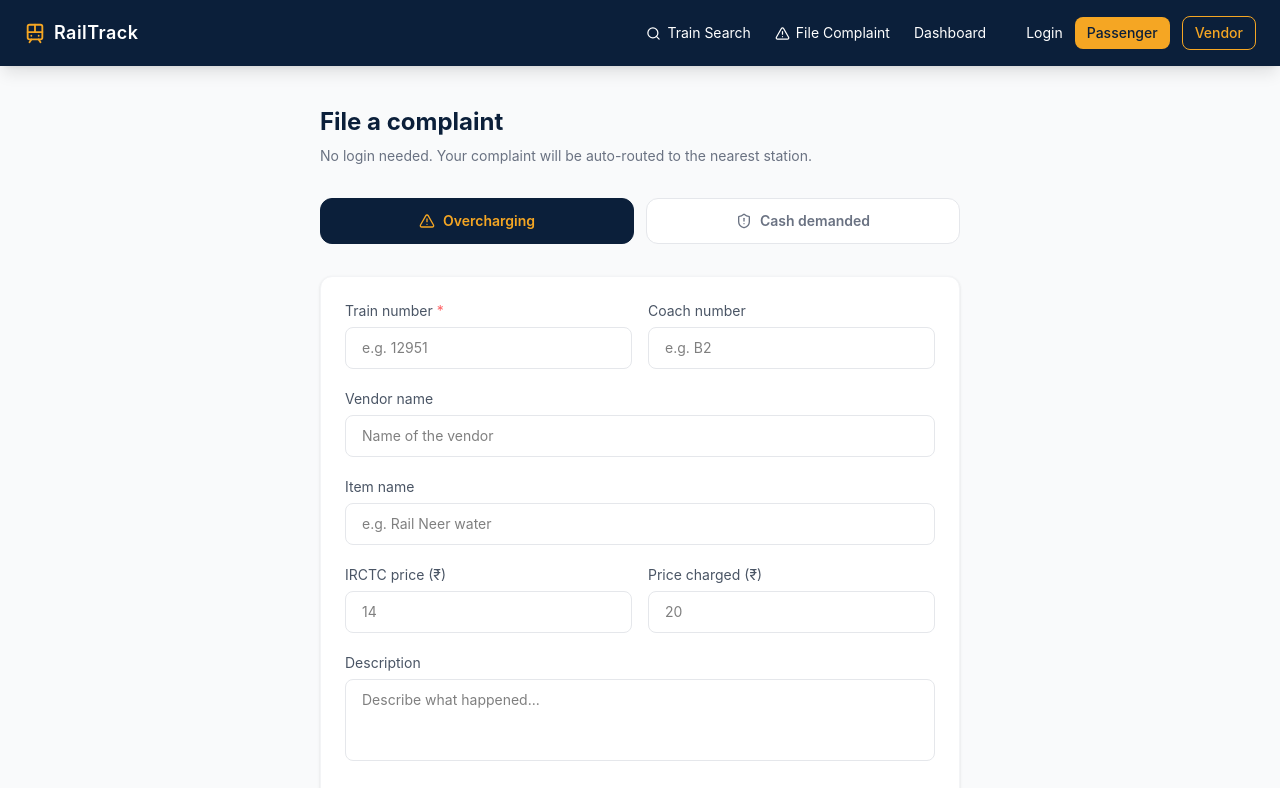
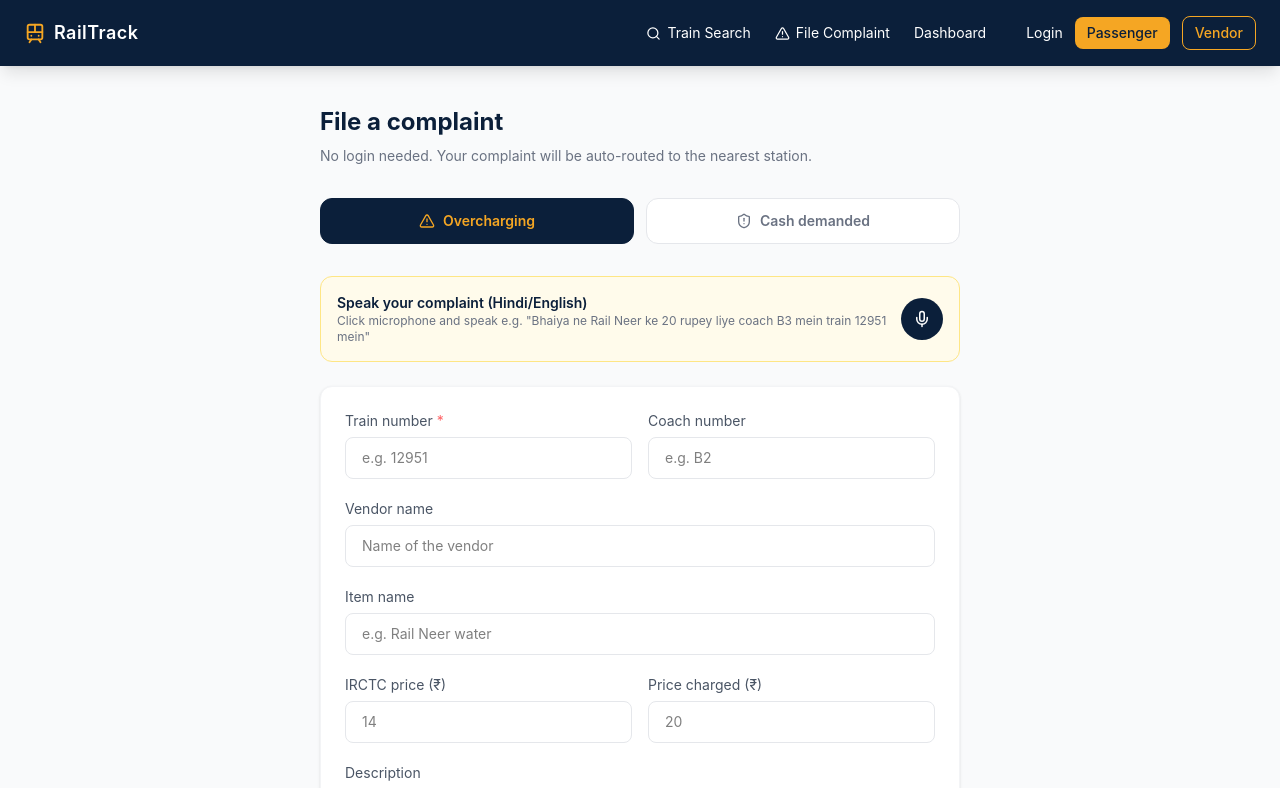
Before and after one commit to chandrakant-T/railtrack-frontend, a React (Vite) app: page /complaint in a window 1280 px wide. Shown: the top 788 px of the page. Built offline with nearby package versions, Linux system fonts and the light colour scheme; no server answers.

Commit message:
Vernacular AI Voice Assistant feature

```diff
--- a/src/pages/public/FileComplaint.tsx
+++ b/src/pages/public/FileComplaint.tsx
@@ -1,9 +1,11 @@
 import { useState } from 'react';
 import { useSearchParams, useNavigate } from 'react-router-dom';
 import Navbar from '../../components/layout/Navbar';
+import api from '../../api/axios';
 import { fileComplaint } from '../../api/complaint.api';
 import { AlertTriangle, ShieldAlert } from 'lucide-react';
 import toast from 'react-hot-toast';
+import { Mic, Loader2 } from 'lucide-react';
 
 const FileComplaint = () => {
   const [searchParams] = useSearchParams();
@@ -11,6 +13,8 @@ const FileComplaint = () => {
 
   const [type, setType] = useState(searchParams.get('type') || 'overcharging');
   const [loading, setLoading] = useState(false);
+  const [isListening, setIsListening] = useState(false);
+const [aiLoading, setAiLoading] = useState(false);
   const [form, setForm] = useState({
     train_number: searchParams.get('train') || '',
     coach_number: '',
@@ -56,6 +60,69 @@ const FileComplaint = () => {
     }
   };
 
+  const handleVoiceInput = () => {
+  const SpeechRecognition = (window as any).SpeechRecognition || (window as any).webkitSpeechRecognition;
+
+  if (!SpeechRecognition) {
+    return toast.error('Browser does not support voice recognition. Use Chrome/Edge.');
+  }
+
+  const recognition = new SpeechRecognition();
+  recognition.lang = 'hi-IN'; // Supports Hindi + English mix (Hinglish)
+  recognition.interimResults = false;
+
+  recognition.onstart = () => {
+    setIsListening(true);
+    toast.success('Listening... Speak your complaint now');
+  };
+
+  recognition.onresult = async (event: any) => {
+    const transcript = event.results[0][0].transcript;
+    setIsListening(false);
+    setAiLoading(true);
+    toast.loading('AI is analyzing your spoken complaint...');
+
+    try {
+      const res = await api.post('/ai/parse-voice', { transcript });
+      toast.dismiss();
+
+      if (res.data.success) {
+        const aiData = res.data.data;
+
+        // Auto-fill the existing form state with AI extracted values!
+        setForm((prev) => ({
+          ...prev,
+          train_number: aiData.train_number || prev.train_number,
+          coach_number: aiData.coach_number || prev.coach_number,
+          vendor_name: aiData.vendor_name || prev.vendor_name,
+          item_name: aiData.item_name || prev.item_name,
+          charged_price: aiData.charged_price ? String(aiData.charged_price) : prev.charged_price,
+          description: aiData.summary || transcript
+        }));
+
+        if (aiData.complaint_type) {
+          setType(aiData.complaint_type);
+        }
+
+        toast.success('Form auto-filled by AI!');
+      }
+    } catch {
+      toast.dismiss();
+      toast.error('AI could not parse audio. Please enter details manually.');
+    } finally {
+      setAiLoading(false);
+    }
+  };
+
+  recognition.onerror = () => {
+    setIsListening(false);
+    toast.dismiss();
+    toast.error('Voice input cancelled or failed');
+  };
+
+  recognition.start();
+};
+
   return (
     <div className="min-h-screen bg-gray-50">
       <Navbar />
@@ -85,6 +152,25 @@ const FileComplaint = () => {
             <p>Priority complaint — will be forwarded to Station Master + GRP immediately.</p>
           </div>
         )}
+
+        <div className="bg-amber-50 border border-amber-200 rounded-xl p-4 mb-6 flex items-center justify-between">
+  <div>
+    <p className="font-semibold text-[#0B1F3A] text-sm">Speak your complaint (Hindi/English)</p>
+    <p className="text-xs text-gray-500">Click microphone and speak e.g. "Bhaiya ne Rail Neer ke 20 rupey liye coach B3 mein train 12951 mein"</p>
+  </div>
+  <button
+    type="button"
+    onClick={handleVoiceInput}
+    disabled={isListening || aiLoading}
+    className={`p-3 rounded-full text-white font-medium flex items-center gap-2 transition-all ${
+      isListening ? 'bg-red-600 animate-pulse' : 'bg-[#0B1F3A] hover:bg-blue-900'
+    }`}
+  >
+    {aiLoading ? <Loader2 className="animate-spin" size={18} /> : <Mic size={18} />}
+  </button>
+</div>
+
+
 
         <form onSubmit={handleSubmit} className="bg-white rounded-xl border border-gray-100 shadow-sm p-6 flex flex-col gap-5">
           <div className="grid grid-cols-2 gap-4">
```
